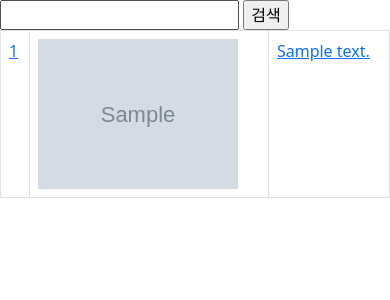
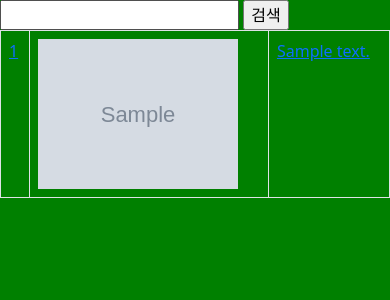
Before and after one commit to ByeonghwiJeong/Django_prac, a Django app: page /k-instagram/ in a window 390 px wide. Shown: the top 300 px of the page. Run offline with Django 3.2, Linux system fonts and the light colour scheme; a user stored in the database is signed in; tables that the repository leaves empty hold one stand-in row (values such as "Sample post"); grey boxes marked "Sample" are stand-in pictures; some libraries are stand-ins or nearby versions.

Commit message:
미디어 쿼리

```diff
--- a/instagram/templates/instagram/post_list.html
+++ b/instagram/templates/instagram/post_list.html
@@ -6,6 +6,13 @@
     <title>Instagram / Post List</title>
     {% comment %} <link rel="stylesheet" href="https://stackpath.bootstrapcdn.com/bootstrap/4.4.1/css/bootstrap.min.css" integrity="sha384-Vkoo8x4CGsO3+Hhxv8T/Q5PaXtkKtu6ug5TOeNV6gBiFeWPGFN9MuhOf23Q9Ifjh" crossorigin="anonymous"> {% endcomment %}
     <link href="https://cdn.jsdelivr.net/npm/bootstrap@5.2.0/dist/css/bootstrap.min.css" rel="stylesheet" integrity="sha384-gH2yIJqKdNHPEq0n4Mqa/HGKIhSkIHeL5AyhkYV8i59U5AR6csBvApHHNl/vI1Bx" crossorigin="anonymous">
+    <style>
+        @media (max-width: 600px) {
+            body {
+                background-color: green;
+            }
+        }
+    </style>
 </head>
 <body>
 
```
